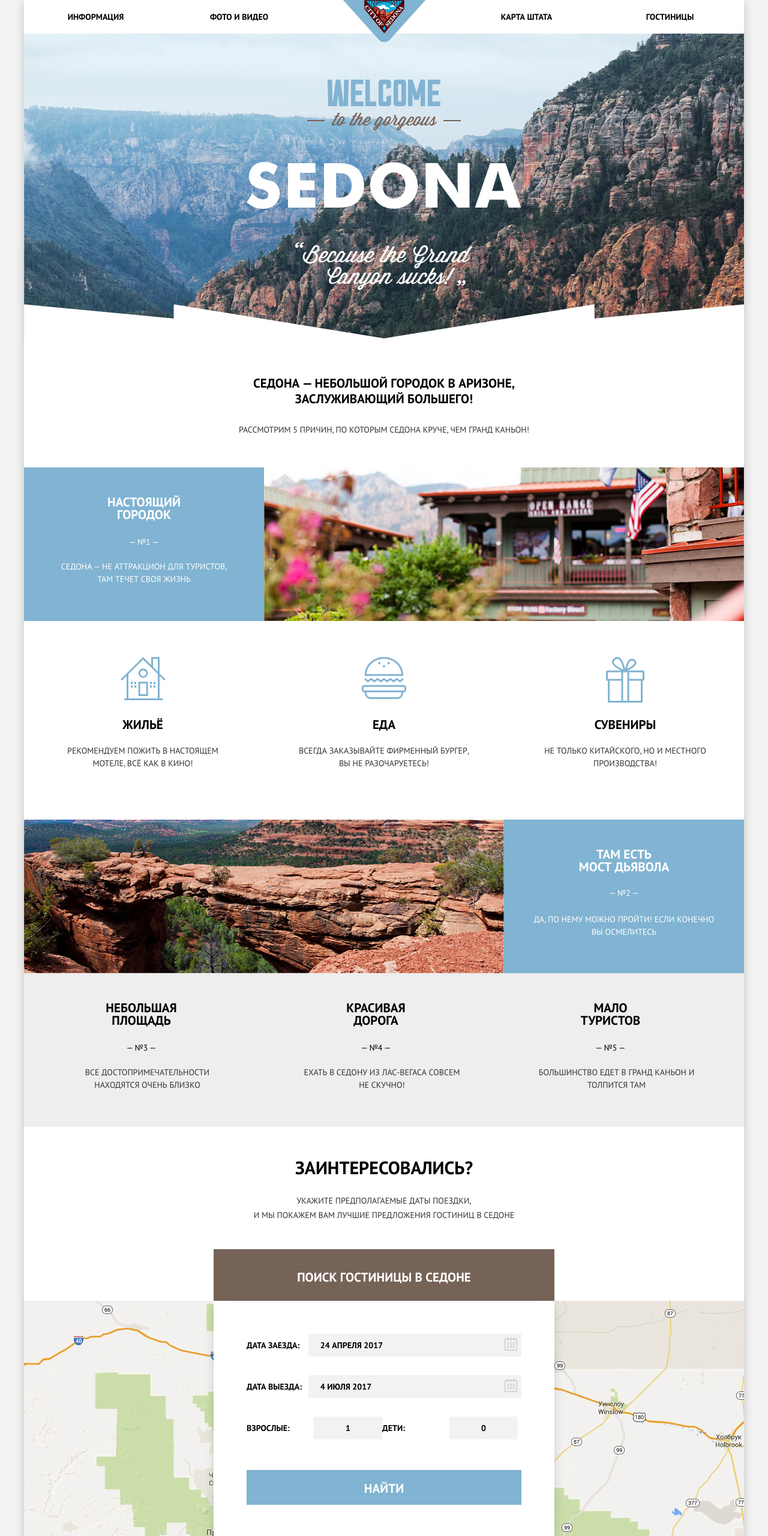
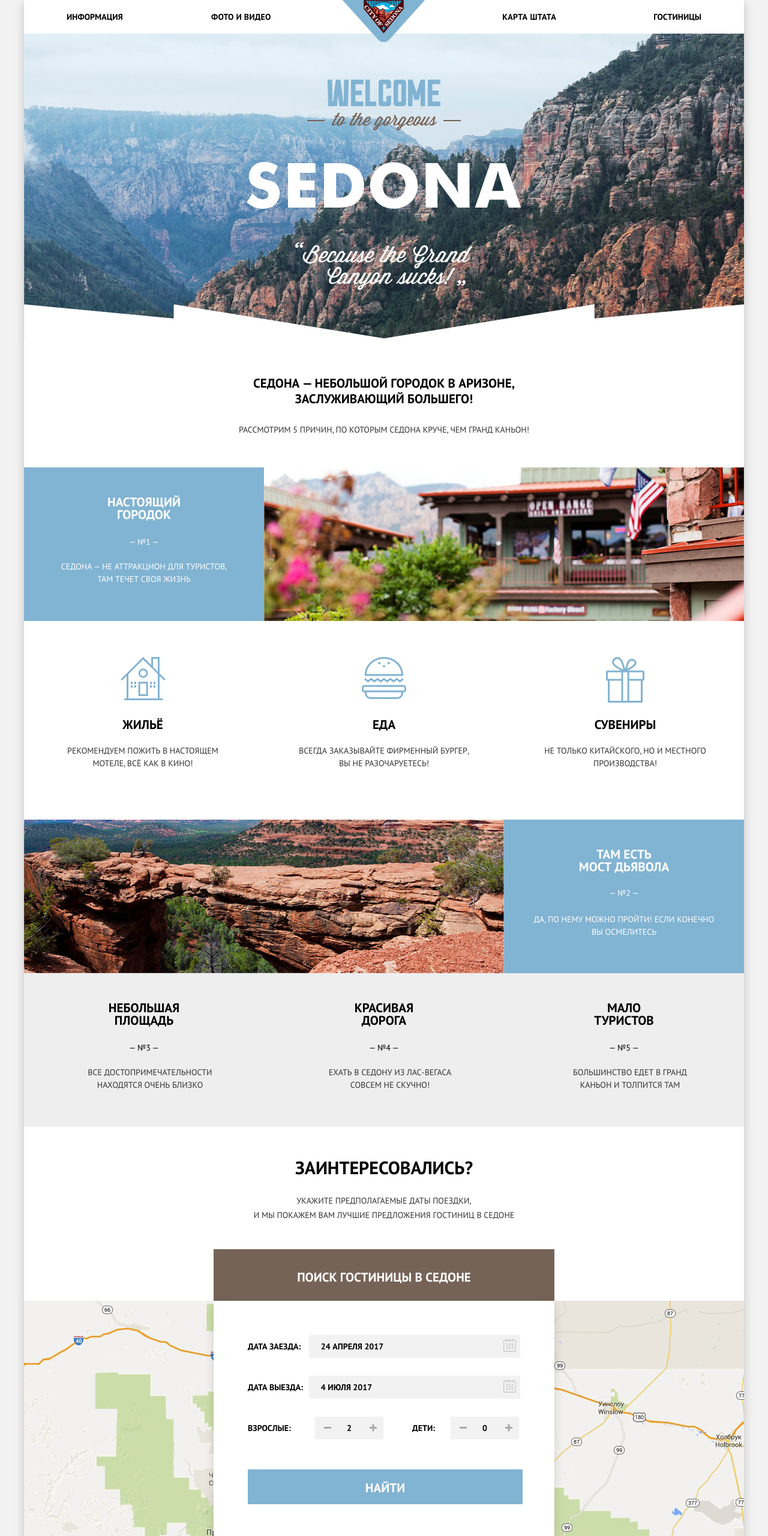
Before and after one commit to nevalashka/20411-sedona, a plain HTML site: page index.html in a window 1280 px wide. Shown: the top 2560 px of the page at 60% size. Drawn offline with Linux system fonts and the light colour scheme.

Commit message:
промежуточные правки

```diff
--- a/css/style.css
+++ b/css/style.css
@@ -42,37 +42,44 @@ img {
 }
 .sedona-nav-logo {
     display: block;
-    margin: 0 auto;
     position: absolute;
-    left: 532px;
-    width: 138px;
-    height: 70px;
+    left: calc(50% - 69px);
 }
 .site-navigation {
     display: flex;
     margin: 0;
+    padding: 0 71px;
 }
 .site-navigation li {
     list-style: none;
-    margin: 0;
+    margin: 15px 0 15px 0;
+    width: 200px;
     padding: 0;
 }
 .site-navigation li:nth-child(1) {
-    margin-left: -40px;
+    text-align: left;
+    margin-right: 41px;
 }
 .site-navigation li:nth-child(2) {
-    margin-right: 240px;
+    letter-spacing: .2px;
+}
+.site-navigation li:nth-child(3) {
+    margin-left: auto;
+    letter-spacing: .4px;
+    text-align: right;
+}
+.site-navigation li:nth-child(4) {
+    margin-left: 42px;
+    text-align: right;
 }
 .site-navigation a {
     line-height: 26px;
     font-weight: bold;
     color: #000000;
     display: inline-block;
-    width: 239px;
-    height: 56px;
     text-decoration: none;
     text-align: center;
-    padding-top: 15px;
+    padding-top: 15px 0;
 }
 .site-navigation a:hover {
     color: #81b3d2;
@@ -191,10 +198,8 @@ img {
     height: 256px;
 }
 .features-second-list li {
-    width: ;
-    padding-left: 48px;
-    padding-right: 48px;
     text-align: center;
+    padding: 0 70px;
 }
 .features-second-list {
     display: flex;
@@ -258,7 +263,7 @@ img {
 }
 .search-date {
     position: absolute;
-    padding: 55px;
+    padding: 57px;
     background-color: #fff;
     box-shadow: 0 7px 15px rgba(0,1,1,.15);
     z-index: 1;
@@ -266,10 +271,13 @@ img {
     left: 0;
     right: 0;
 }
+.people label {
+    text-align: right;
+    padding-right: 26px;
+}
 .field {
-    margin-bottom: 31px;
+    margin-bottom: 30px;
     display: flex;
-    justify-content: flex-end;
     align-items: center;
 }
 .field label {
@@ -278,6 +286,9 @@ img {
     color: #000;
     width: 112px;
     text-align: left;
+}
+.kids label {
+    text-align: right;
 }
 .date-field input {
     padding-left: 20px;
@@ -316,6 +327,55 @@ img {
     height: 38px;
     background-color: #f2f2f2;
     border: 0;
+}
+adults label {
+    text-align: right;
+    padding-right: 26px;
+    padding-left: 26px;
+}
+.minus, .plus {
+    position: relative;
+}
+.minus::after {
+    position: absolute;
+    top: 17px;
+    left: 15px;
+    content: '';
+    display: block;
+    width: 12px;
+    height: 3px;
+    background-color: #a9a9a9;
+}
+.minus:hover::after,
+.plus:hover::after,
+.plus:hover::before {
+    background-color: #000000;
+}
+.minus:active::after,
+.plus:active::after,
+.plus:active::before {
+    background-color: #81b3d2;
+}
+.plus::after {
+    position: absolute;
+    top: 17px;
+    left: 15px;
+    content: '';
+    display: block;
+    width: 12px;
+    height: 3px;
+    background-color: #a9a9a9;
+}
+.plus::before {
+    position: absolute;
+    top: 17px;
+    left: 15px;
+    content: '';
+    display: block;
+    transform: rotate(90deg);
+    width: 12px;
+    height: 3px;
+    background-color: #a9a9a9;
 }
 .calendar-icon {
     fill: #cacaca;
@@ -376,7 +436,6 @@ img {
     display: flex;
     margin: 0 auto;
     margin-left: 246px;
-    margin-bottom: 9px;
 }
 .social-btn {
     width: 46px;
@@ -406,10 +465,7 @@ img {
 .footer-copyright {
     display: flex;
     align-items: center;
-    justify-content: center;
-}
-.footer-copyright a {
-    margin-top: 5px;
+    margin-left: 30px
 }
 .footer-copyright p {
     display: inline-block;
--- a/index.html
+++ b/index.html
@@ -100,17 +100,17 @@
                                   </button>
                               </div>
                           <div class="small-field">
-                          <div class="field people">
+                          <div class="field people adults">
                               <label for="adults">Взрослые:</label>
+                              <button type="button" class="btn minus"></button>
+                              <input id="adults" type="number" name="adults" min="1" value="2" required>
                               <button type="button" class="btn plus"></button>
-                              <input id="adults" type="number" name="adults" min="1" value="1" required>
+                          </div>
+                          <div class="field people kids">
+                              <label for="kids">Дети:</label>
                               <button type="button" class="btn minus"></button>
-                          </div>
-                          <div class="field people">
-                              <label for="kids">Дети:</label>
+                              <input id="kids" type="number" name="kids" min="0" value="0" required>
                               <button type="button" class="btn plus"></button>
-                              <input id="kids" type="number" name="kids" min="0" value="0" required>
-                              <button type="button" class="btn minus"></button>
                           </div>
                           </div>
                           <button class="btn search-form-btn" type="submit">Найти</button>
```
Also changed, not shown: hotels.html (+9 -2 lines).
